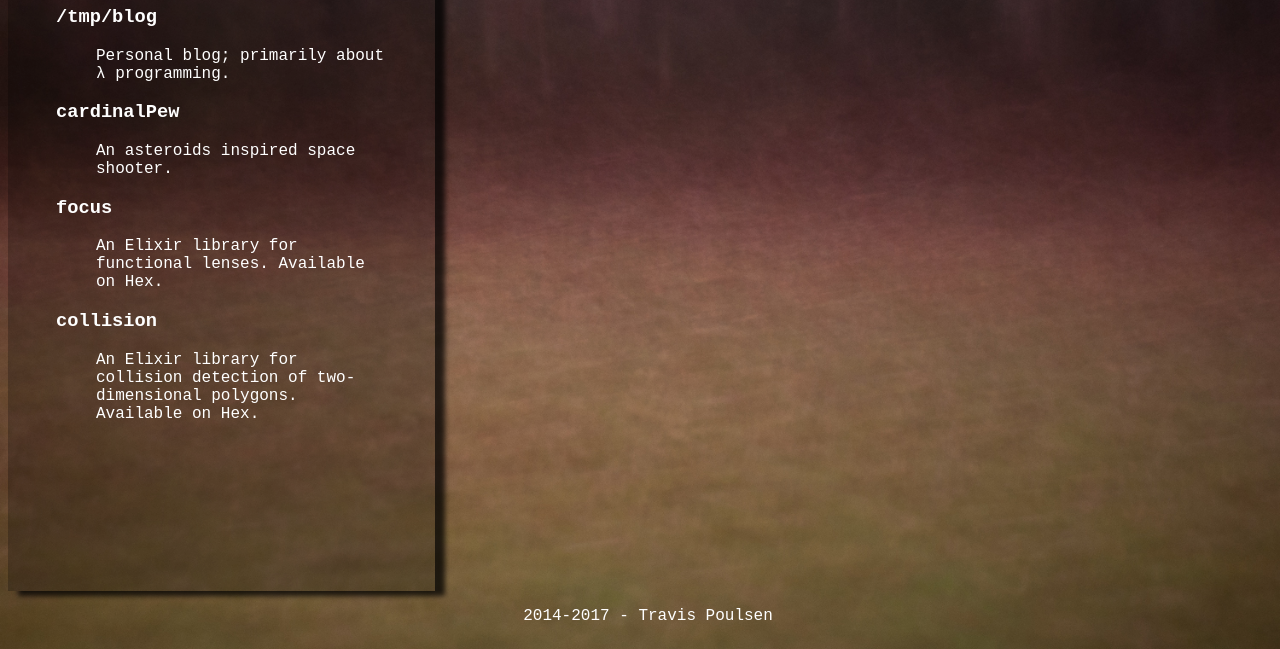
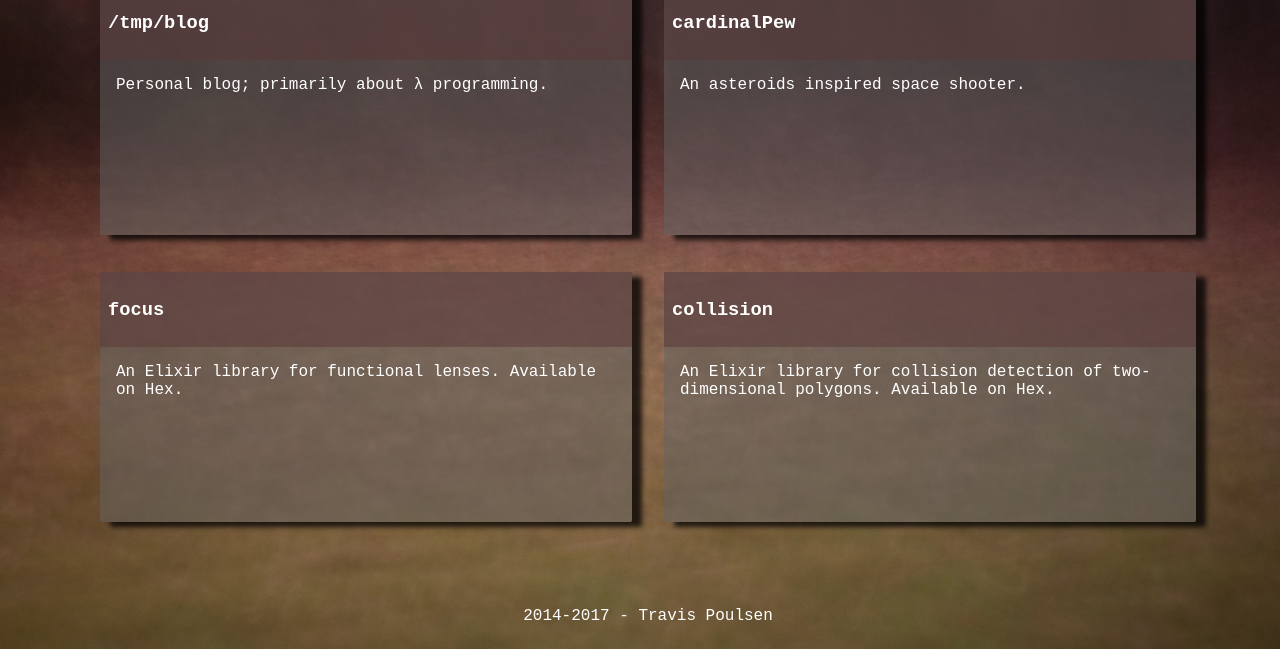
Before and after one commit to tpoulsen/travispoulsen.com, a plain HTML site: page index.html in a window 1280 px wide. Shown: the part 167-816 px from the top of the page. Drawn offline with Linux system fonts and the light colour scheme.

Commit message:
Initial redesign

```diff
--- a/index.html
+++ b/index.html
@@ -5,39 +5,39 @@
     <title>travis poulsen</title>
   </head>
   <body>
+    <h1>travis poulsen</h1>
     <div class="content">
-      <div class="content-left">
-        <div class="main-nav">
-          <h1><span class="term">travis poulsen</span>$ ls</h1>
-          <dl>
-            <dt>
-              <a class="main-nav-link" href="/blog"><h3>/tmp/blog</h3></a>
-            </dt>
-            <dd>
-              Personal blog; primarily about λ programming.
-            </dd>
-            <dt>
-              <a class="main-nav-link" href="/cardinalPew.html"><h3>cardinalPew</h3></a>
-            </dt>
-            <dd>
-              An asteroids inspired space shooter.
-            </dd>
-            <dt>
-              <a class="main-nav-link" href="https://github.com/tpoulsen/focus"><h3>focus</h3></a>
-            </dt>
-            <dd>
-              An Elixir library for functional lenses. Available on <a href="https://hex.pm/packages/focus">Hex</a>.
-            </dd>
-            <dt>
-              <a class="main-nav-link" href="https://github.com/tpoulsen/collision"><h3>collision</h3></a>
-            </dt>
-            <dd>
-              An Elixir library for collision detection of two-dimensional polygons. Available on <a href="https://hex.pm/packages/collision">Hex</a>.
-            </dd>
-          </dl>
+      <div class="card">
+        <div class="card-header">
+          <a class="main-nav-link" href="/blog"><h3>/tmp/blog</h3></a>
+        </div>
+        <div class="card-body">
+          Personal blog; primarily about λ programming.
         </div>
       </div>
-      <div class="content-right">
+      <div class="card">
+        <div class="card-header">
+          <a class="main-nav-link" href="/cardinalPew.html"><h3>cardinalPew</h3></a>
+        </div>
+        <div class="card-body">
+          An asteroids inspired space shooter.
+        </div>
+      </div>
+      <div class="card">
+        <div class="card-header">
+          <a class="main-nav-link" href="https://github.com/tpoulsen/focus"><h3>focus</h3></a>
+        </div>
+        <div class="card-body">
+          An Elixir library for functional lenses. Available on <a href="https://hex.pm/packages/focus">Hex</a>.
+        </div>
+      </div>
+      <div class="card">
+        <div class="card-header">
+          <a class="main-nav-link" href="https://github.com/tpoulsen/collision"><h3>collision</h3></a>
+        </div>
+        <div class="card-body">
+          An Elixir library for collision detection of two-dimensional polygons. Available on <a href="https://hex.pm/packages/collision">Hex</a>.
+        </div>
       </div>
     </div>
     <div class="footer">
--- a/static/css/main.css
+++ b/static/css/main.css
@@ -9,7 +9,8 @@ html {
 body {
   display: flex;
   flex-direction: column;
-  justify-content: space-between;
+  justify-content: space-around;
+  align-items: center;
   height: 100vh;
   width: 100vw;
   color: #FFFFFF;
@@ -21,37 +22,34 @@ a {
   color: #FFFFFF;
 }
 
-ul {
-  list-style: none;
-}
-
 .content {
   display: flex;
-  flex-direction: row;
-  flex: 1;
-}
-
-.main-nav {
-  flex-direction: column;
-  //background-color: #D5D5D5;
+  flex-flow: row wrap;
+  justify-content: space-around;
   padding: 3em;
   flex: 1;
 }
 
-.term {
-  color: #FED325;
+.card {
+  display: flex;
+  flex: 1 1 33.33%;
+  flex-direction: column;
+  margin: 1em;
+  background-color: rgba(100, 100, 100, 0.50);
+  box-shadow: 10px 5px 5px rgba(0, 0, 0, 0.75);
+  border-radius: 2px;
+  width: 250px;
+  height: 250px;
 }
 
-.content-left {
-  flex: 1;
-  display: flex;
-  background-color: rgba(0, 0, 0, 0.25);
-  box-shadow: 10px 5px 5px rgba(0, 0, 0, 0.75);
+.card-header {
+  background-color: rgba(90, 55, 55, 0.5);
+  padding: 0.5em;
 }
 
-.content-right {
-  display: flex;
-  flex: 2;
+.card-body {
+  padding: 1em;
+  min-height: 3em;
 }
 
 .footer {
```
